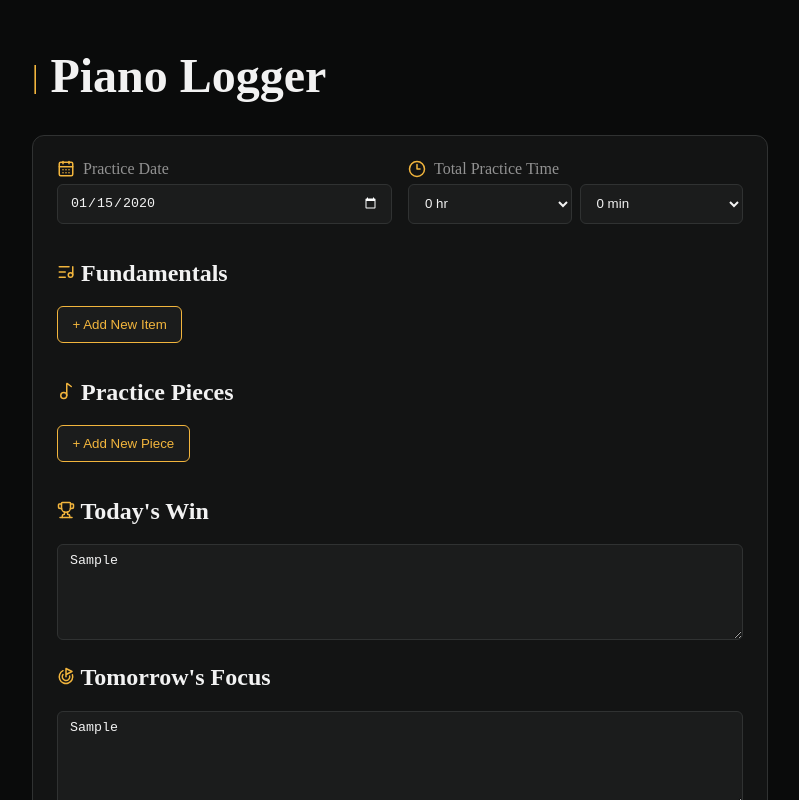
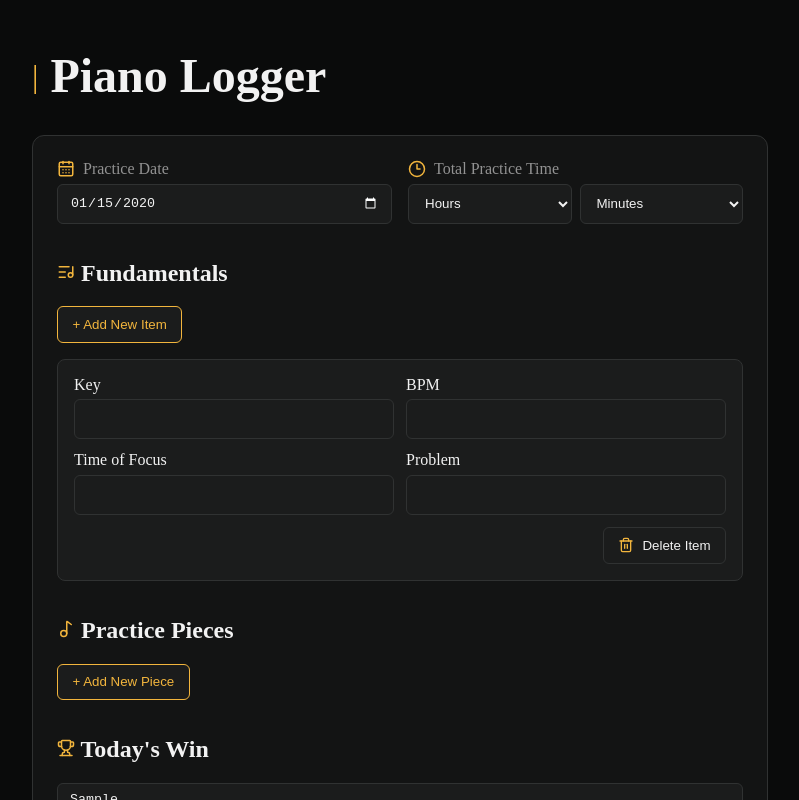
Before and after one commit to LiberteI/piano-log, a React (Vite) app in the folder client/: page / in a window 1280 px wide. Both pictures are taken after typing "2020-01-15", "Sample", "Sample" into the empty fields and a click on the button "+ Add New Item". Shown: the top 800 px of the page, without its empty margins (240-1039 px from the left). Built offline with nearby package versions, Linux system fonts and the light colour scheme.

Commit message:
enforce input guard

```diff
--- a/client/src/log_form/logger.css
+++ b/client/src/log_form/logger.css
@@ -162,6 +162,41 @@ body,
   transform: scale(1.03);
 }
 
+.logger-dynamic-card {
+  display: grid;
+  gap: 0.5rem;
+  margin-top: 1rem;
+  padding: 1rem;
+  border: 1px solid var(--border-color);
+  border-radius: 0.5rem;
+  background: var(--input-background);
+}
+
+.logger-dynamic-card label {
+  color: var(--primary-text);
+}
+
+.logger-piece-fields {
+  display: grid;
+  grid-template-columns: repeat(2, minmax(0, 1fr));
+  gap: 0.75rem;
+}
+
+.logger-piece-fields .logger-field label {
+  margin-bottom: 0.35rem;
+}
+
+.logger-delete-button {
+  justify-self: end;
+  margin-top: 0.25rem;
+}
+
+@media (max-width: 40rem) {
+  .logger-piece-fields {
+    grid-template-columns: 1fr;
+  }
+}
+
 .logger-card .logger-save-button {
   border-color: #f2b53d;
   background: #f2b53d;
--- a/client/src/log_form/logger.jsx
+++ b/client/src/log_form/logger.jsx
@@ -1,78 +1,87 @@
 import { useState } from 'react'
-import { ArrowRight, CalendarDays, Clock3, Goal, ListMusic, Music2, Save, Trophy } from 'lucide-react'
+import { ArrowRight, CalendarDays, Clock3, Goal, ListMusic, Music2, Save, Trash2, Trophy } from 'lucide-react'
 import './logger.css'
 
-const PieceCard = (type) => {
+const PieceCard = ({ id, onDelete }) => {
   return (
-    <div>
-      <label htmlFor="">Piece Name / No.</label>
-      <input type="text" />
+    <div className='logger-dynamic-card'>
+      <div className='logger-piece-fields'>
+        <div className='logger-field'>
+          <label htmlFor={`piece-${id}-name`}>Piece Name / No.</label>
+          <input id={`piece-${id}-name`} type="text" />
+        </div>
 
-      <label htmlFor="">BPM</label>
-      <input type="text" />
+        <div className='logger-field'>
+          <label htmlFor={`piece-${id}-bpm`}>BPM</label>
+          <input id={`piece-${id}-bpm`} type="text" />
+        </div>
 
-      <label htmlFor="">Time of Focus</label>
-      <input type="text" />
+        <div className='logger-field'>
+          <label htmlFor={`piece-${id}-time`}>Time of Focus</label>
+          <input id={`piece-${id}-time`} type="text" />
+        </div>
 
-      <label htmlFor="">Problem</label>
-      <input type="text" />
+        <div className='logger-field'>
+          <label htmlFor={`piece-${id}-problem`}>Problem</label>
+          <input id={`piece-${id}-problem`} type="text" />
+        </div>
+      </div>
+
+      <button className='logger-delete-button' type='button' onClick={() => onDelete(id)}>
+        <Trash2 aria-hidden='true' size={16} /> Delete Piece
+      </button>
     </div>
   )
 }
 
-const FundamentalCard = (type) => {
+const FundamentalCard = ({ id, onDelete }) => {
   return (
-    <div>
-      <label htmlFor="">Key</label>
-      <input type="text" />
+    <div className='logger-dynamic-card logger-fundamental-card'>
+      <div className='logger-piece-fields'>
+        <div className='logger-field'>
+          <label htmlFor={`fundamental-${id}-key`}>Key</label>
+          <input id={`fundamental-${id}-key`} type="text" />
+        </div>
 
-      <label htmlFor="">BPM</label>
-      <input type="text" />
+        <div className='logger-field'>
+          <label htmlFor={`fundamental-${id}-bpm`}>BPM</label>
+          <input id={`fundamental-${id}-bpm`} type="text" />
+        </div>
 
-      <label htmlFor="">Time of Focus</label>
-      <input type="text" />
+        <div className='logger-field'>
+          <label htmlFor={`fundamental-${id}-time`}>Time of Focus</label>
+          <input id={`fundamental-${id}-time`} type="text" />
+        </div>
 
-      <label htmlFor="">Problem</label>
-      <input type="text" />
+        <div className='logger-field'>
+          <label htmlFor={`fundamental-${id}-problem`}>Problem</label>
+          <input id={`fundamental-${id}-problem`} type="text" />
+        </div>
+      </div>
+
+      <button className='logger-delete-button' type='button' onClick={() => onDelete(id)}>
+        <Trash2 aria-hidden='true' color='#f2b53d' size={16} /> Delete Item
+      </button>
     </div>
   )
 }
 
-const FundamentalEnum = [
-  "scales",
-  "arpeggios",
-  "chords",
-  "octaves",
-  "repeated notes",
-  "thirds/sixths"
-]
-
-const FundamentalItem = (type) => {
+const FundamentalForm = ({ items, onAdd, onDelete }) => {
   return (
     <div>
-      <input type="checkbox" />
-      <label htmlFor="">Fundamental Type</label>
+      <h2><ListMusic aria-hidden='true' color='#f2b53d' size={18} /> Fundamentals</h2>
+      <button className='logger-add-button' type='button' onClick={onAdd}>+ Add New Item</button>
+      {items.map((id) => <FundamentalCard key={id} id={id} onDelete={onDelete} />)}
     </div>
   )
 }
 
-const FundamentalForm = (type) => {
-  return (
-    <div>
-      <h2><ListMusic aria-hidden='true' color='#f2b53d' size={18} /> Fundamentals</h2>
-      <button className='logger-add-button'>+ Add New Item</button>
-
-
-
-    </div>
-  )
-}
-
-const PieceForm = (type) => {
+const PieceForm = ({ pieces, onAdd, onDelete }) => {
   return (
     <div>
       <h2><Music2 aria-hidden='true' color='#f2b53d' size={18} /> Practice Pieces</h2>
-      <button className='logger-add-button'>+ Add New Piece</button>
+      <button className='logger-add-button' type='button' onClick={onAdd}>+ Add New Piece</button>
+      {pieces.map((id) => <PieceCard key={id} id={id} onDelete={onDelete} />)}
     </div>
   )
 }
@@ -89,11 +98,11 @@ const ReflectionForm = (type) => {
   )
 }
 
-const Date = () => {
+const PracticeDate = ({ maxDate }) => {
   return (
     <div className='logger-field'>
       <label htmlFor="practice-date"><CalendarDays aria-hidden='true' color='#f2b53d' size={18} /> Practice Date</label>
-      <input id="practice-date" type="date" />
+      <input id="practice-date" type="date" max={maxDate} required />
     </div>
   )
 }
@@ -106,10 +115,12 @@ const PracticeTime = () => {
     <div className='logger-field'>
       <label htmlFor="practice-hours"><Clock3 aria-hidden='true' color='#f2b53d' size={18} /> Total Practice Time</label>
       <div className='logger-duration-selects'>
-        <select id='practice-hours' name='practiceHours' aria-label='Practice hours' defaultValue='0'>
+        <select id='practice-hours' name='practiceHours' aria-label='Practice hours' defaultValue='' required>
+          <option value='' disabled>Hours</option>
           {hours.map((hour) => <option key={hour} value={hour}>{hour} hr</option>)}
         </select>
-        <select id='practice-minutes' name='practiceMinutes' aria-label='Practice minutes' defaultValue='0'>
+        <select id='practice-minutes' name='practiceMinutes' aria-label='Practice minutes' defaultValue='' required>
+          <option value='' disabled>Minutes</option>
           {minutes.map((minute) => <option key={minute} value={minute}>{minute} min</option>)}
         </select>
       </div>
@@ -119,11 +130,35 @@ const PracticeTime = () => {
 
 const ActionButtons = () => {
   return (
-    <button className='logger-save-button'><Save aria-hidden='true' size={16} /> Save Log <ArrowRight aria-hidden='true' size={16} /></button>
+    <button className='logger-save-button' type='submit'><Save aria-hidden='true' size={16} /> Save Log <ArrowRight aria-hidden='true' size={16} /></button>
   )
 }
 
 function Logger() {
+  const [fundamentalItems, setFundamentalItems] = useState([])
+  const [pieces, setPieces] = useState([])
+  const currentDate = new Date()
+  const today = `${currentDate.getFullYear()}-${String(currentDate.getMonth() + 1).padStart(2, '0')}-${String(currentDate.getDate()).padStart(2, '0')}`
+
+  function addFundamentalItem() {
+    setFundamentalItems((items) => [...items, crypto.randomUUID()])
+  }
+
+  function addPiece() {
+    setPieces((items) => [...items, crypto.randomUUID()])
+  }
+
+  function deleteFundamentalItem(id) {
+    setFundamentalItems((items) => items.filter((itemId) => itemId !== id))
+  }
+
+  function deletePiece(id) {
+    setPieces((items) => items.filter((pieceId) => pieceId !== id))
+  }
+
+  function handleSubmit(event) {
+    event.preventDefault()
+  }
 
   return (
     <div className='logger-page'>
@@ -132,20 +167,20 @@ function Logger() {
         <h1>Piano Logger</h1>
       </header>
 
-      <div className='logger-card'>
+      <form className='logger-card' onSubmit={handleSubmit}>
         <div className='logger-session-fields'>
-          <Date />
+          <PracticeDate maxDate={today} />
           <PracticeTime />
         </div>
 
-        <FundamentalForm />
+        <FundamentalForm items={fundamentalItems} onAdd={addFundamentalItem} onDelete={deleteFundamentalItem} />
 
-        <PieceForm />
+        <PieceForm pieces={pieces} onAdd={addPiece} onDelete={deletePiece} />
 
         <ReflectionForm />
 
         <ActionButtons />
-      </div>
+      </form>
     </div>
   )
 }
```
